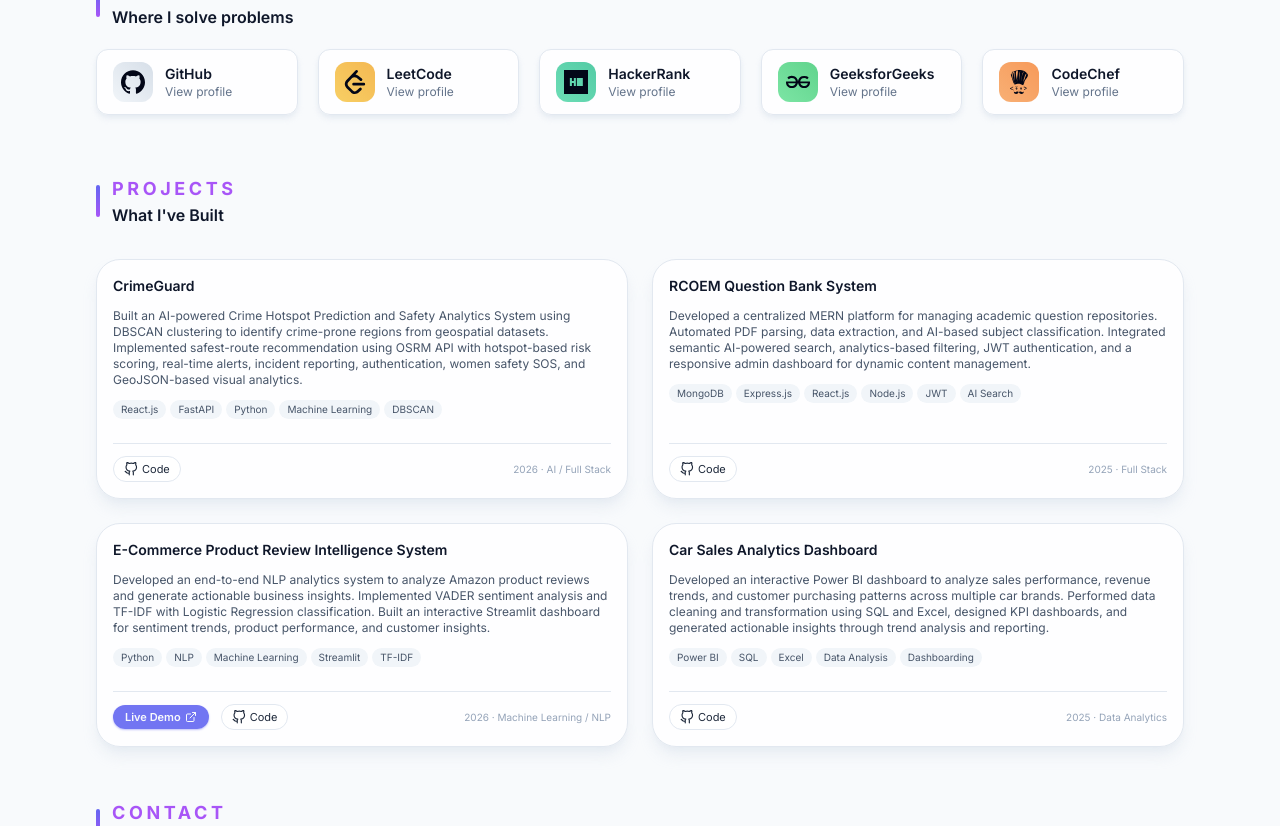
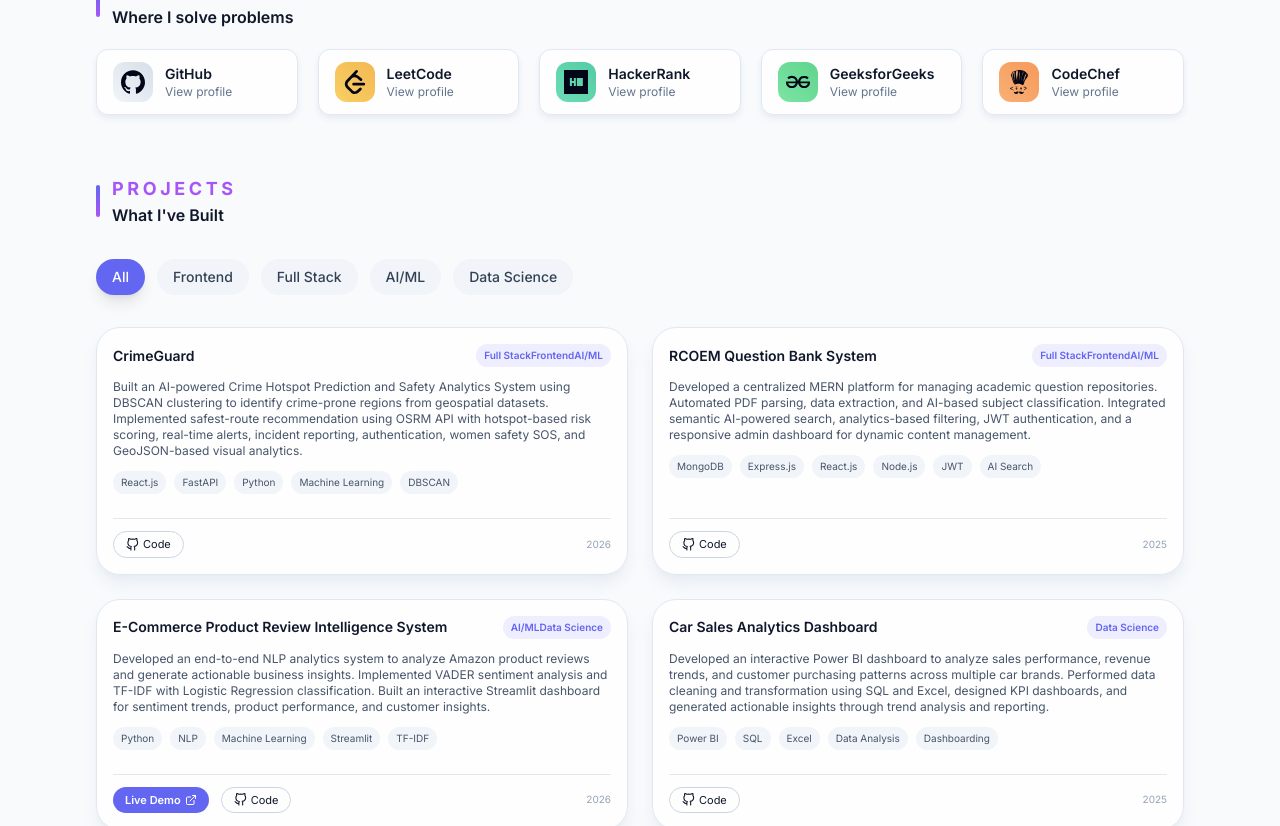
Before and after one commit to Anyaporwal/Portfolio, a React (Vite) app: page / in a window 1280 px wide. Shown: the part 2801-3627 px from the top of the page. Built offline with nearby package versions, Linux system fonts and the light colour scheme.

Commit message:
Add project category filtering to portfolio

```diff
--- a/src/components/Projects.jsx
+++ b/src/components/Projects.jsx
@@ -1,10 +1,11 @@
+import { useState } from "react";
 import { FiExternalLink, FiGithub } from "react-icons/fi";
 import { useScrollReveal } from "../hooks/useScrollReveal";
 
 const projects = [
   {
     title: "CrimeGuard",
-category: "AI / Full Stack",
+    category: ["Full Stack", "Frontend", "AI/ML"],
     description:
       "Built an AI-powered Crime Hotspot Prediction and Safety Analytics System using DBSCAN clustering to identify crime-prone regions from geospatial datasets. Implemented safest-route recommendation using OSRM API with hotspot-based risk scoring, real-time alerts, incident reporting, authentication, women safety SOS, and GeoJSON-based visual analytics.",
     github: "https://github.com/Anyaporwal/MiniProject_6th_sem",
@@ -13,13 +14,13 @@
       "FastAPI",
       "Python",
       "Machine Learning",
-"DBSCAN"
+      "DBSCAN",
     ],
     year: "2026",
   },
   {
     title: "RCOEM Question Bank System",
-category: "Full Stack",
+    category: ["Full Stack", "Frontend", "AI/ML"],
     description:
       "Developed a centralized MERN platform for managing academic question repositories. Automated PDF parsing, data extraction, and AI-based subject classification. Integrated semantic AI-powered search, analytics-based filtering, JWT authentication, and a responsive admin dashboard for dynamic content management.",
     github: "https://github.com/Anyaporwal/RCOEM_RBU_Question_Bank",
@@ -35,11 +36,12 @@
   },
   {
     title: "E-Commerce Product Review Intelligence System",
-category: "Machine Learning / NLP",
+    category: ["AI/ML", "Data Science"],
     description:
       "Developed an end-to-end NLP analytics system to analyze Amazon product reviews and generate actionable business insights. Implemented VADER sentiment analysis and TF-IDF with Logistic Regression classification. Built an interactive Streamlit dashboard for sentiment trends, product performance, and customer insights.",
     demo: "https://e-comproreviewai.streamlit.app/",
-github: "https://github.com/Anyaporwal/E-Commerce_Product_Review_Intelligence_System",
+    github:
+      "https://github.com/Anyaporwal/E-Commerce_Product_Review_Intelligence_System",
     stack: [
       "Python",
       "NLP",
@@ -51,32 +53,85 @@
   },
   {
     title: "Car Sales Analytics Dashboard",
-category: "Data Analytics",
+    category: ["Data Science"],
     description:
       "Developed an interactive Power BI dashboard to analyze sales performance, revenue trends, and customer purchasing patterns across multiple car brands. Performed data cleaning and transformation using SQL and Excel, designed KPI dashboards, and generated actionable insights through trend analysis and reporting.",
     github: "https://github.com/Anyaporwal/Car_Sales_Analytics_Dashboard",
-stack: ["Power BI", "SQL", "Excel", "Data Analysis", "Dashboarding"],
+    stack: [
+      "Power BI",
+      "SQL",
+      "Excel",
+      "Data Analysis",
+      "Dashboarding",
+    ],
     year: "2025",
   },
 ];
 
+const filters = [
+  "All",
+  "Frontend",
+  "Full Stack",
+  "AI/ML",
+  "Data Science",
+];
+
 export function Projects() {
   const { ref, isVisible } = useScrollReveal();
+  const [activeFilter, setActiveFilter] = useState("All");
 
-return ( <section
+  const filteredProjects =
+  activeFilter === "All"
+    ? projects
+    : projects.filter((project) =>
+        project.category.includes(activeFilter)
+      );
+
+  return (
+    <section
       id="projects"
       ref={ref}
       className="scroll-mt-20 relative mx-auto max-w-6xl px-4 py-12 sm:px-6 lg:px-8"
     >
-<div className={`reveal ${isVisible ? "reveal-visible" : ""}`}> <div className="mb-8 flex items-center justify-between gap-4"> <div className="flex items-center gap-3"> <div className="h-8 w-1 rounded-full bg-gradient-to-b from-accent to-accent-soft" /> <div> <p className="text-lg font-bold uppercase tracking-[0.2em] text-accent-soft">
-Projects </p> <h2 className="text-base font-semibold text-slate-900 dark:text-slate-50 sm:text-base">
-What I've Built </h2>
+      <div className={`reveal ${isVisible ? "reveal-visible" : ""}`}>
+        {/* Heading */}
+        <div className="mb-8 flex items-center justify-between gap-4">
+          <div className="flex items-center gap-3">
+            <div className="h-8 w-1 rounded-full bg-gradient-to-b from-accent to-accent-soft" />
+
+            <div>
+              <p className="text-lg font-bold uppercase tracking-[0.2em] text-accent-soft">
+                Projects
+              </p>
+
+              <h2 className="text-base font-semibold text-slate-900 dark:text-slate-50">
+                What I've Built
+              </h2>
             </div>
           </div>
         </div>
 
+        {/* Filters */}
+        <div className="mb-8 flex flex-wrap gap-3">
+          {filters.map((filter) => (
+            <button
+              key={filter}
+              onClick={() => setActiveFilter(filter)}
+              className={`rounded-full px-4 py-2 text-sm font-medium transition-all duration-300
+                ${
+                  activeFilter === filter
+                    ? "bg-accent text-white shadow-lg"
+                    : "bg-slate-100 text-slate-700 hover:bg-accent hover:text-white dark:bg-slate-800 dark:text-slate-300"
+                }`}
+            >
+              {filter}
+            </button>
+          ))}
+        </div>
+
+        {/* Project Grid */}
         <div className="grid gap-6 md:grid-cols-2">
-      {projects.map((project) => (
+          {filteredProjects.map((project) => (
             <article
               key={project.title}
               className="tilt-card group relative flex flex-col overflow-hidden rounded-3xl border border-slate-200 bg-white/90 p-4 shadow-lg shadow-slate-200/80 transition hover:border-accent/60 hover:shadow-glow-accent dark:border-slate-800 dark:bg-slate-950/70 dark:shadow-slate-950/70"
@@ -84,21 +139,29 @@
               <div className="pointer-events-none absolute inset-0 bg-gradient-to-br from-accent/10 via-fuchsia-500/5 to-emerald-400/10 opacity-0 transition group-hover:opacity-100" />
 
               <div className="relative flex-1">
-            <div className="mb-3 flex items-center justify-between gap-2">
+                <div className="mb-3 flex items-center justify-between">
                   <h3 className="text-sm font-semibold text-slate-900 dark:text-slate-50">
                     {project.title}
                   </h3>
+
+                  <span className="rounded-full bg-accent/10 px-2 py-1 text-[10px] font-semibold text-accent">
+                    {project.category}
+                  </span>
                 </div>
+
+
+
+
 
                 <p className="mb-3 text-xs text-slate-600 dark:text-slate-300">
                   {project.description}
                 </p>
 
-            <div className="mb-4 flex flex-wrap gap-1">
+                <div className="mb-4 flex flex-wrap gap-2">
                   {project.stack.map((tech) => (
                     <span
                       key={tech}
-                  className="rounded-full bg-slate-100 px-2 py-0.5 text-[10px] text-slate-600 dark:bg-slate-900/80 dark:text-slate-300"
+                      className="rounded-full bg-slate-100 px-2 py-1 text-[10px] text-slate-600 dark:bg-slate-900 dark:text-slate-300"
                     >
                       {tech}
                     </span>
@@ -106,17 +169,17 @@
                 </div>
               </div>
 
-          <div className="relative mt-2 flex items-center justify-between border-t border-slate-200 pt-3 text-xs dark:border-slate-800">
-            <div className="flex items-center gap-3">
+              <div className="mt-2 flex items-center justify-between border-t border-slate-200 pt-3 dark:border-slate-800">
+                <div className="flex gap-3">
                   {project.demo && (
                     <a
                       href={project.demo}
                       target="_blank"
                       rel="noreferrer"
-                  className="inline-flex items-center gap-1 rounded-full bg-accent/90 px-3 py-1 text-[11px] font-semibold text-slate-50 shadow-sm shadow-accent/40 transition hover:-translate-y-0.5 hover:bg-accent"
+                      className="inline-flex items-center gap-1 rounded-full bg-accent px-3 py-1 text-[11px] font-semibold text-white transition hover:scale-105"
                     >
                       Live Demo
-                  <FiExternalLink className="h-3 w-3" />
+                      <FiExternalLink size={12} />
                     </a>
                   )}
 
@@ -124,15 +187,15 @@
                     href={project.github}
                     target="_blank"
                     rel="noreferrer"
-                className="inline-flex items-center gap-1 rounded-full border border-slate-200 bg-white/80 px-2.5 py-1 text-[11px] text-slate-800 transition hover:-translate-y-0.5 hover:border-accent hover:text-accent dark:border-slate-700 dark:bg-slate-900/80 dark:text-slate-100"
+                    className="inline-flex items-center gap-1 rounded-full border border-slate-300 px-3 py-1 text-[11px] transition hover:border-accent hover:text-accent dark:border-slate-700"
                   >
-                <FiGithub className="h-3.5 w-3.5" />
+                    <FiGithub size={13} />
                     Code
                   </a>
                 </div>
 
                 <span className="text-[10px] text-slate-400">
-              {project.year} · {project.category}
+                  {project.year}
                 </span>
               </div>
             </article>
```
Lines whose indentation alone changed are shown as unchanged.
